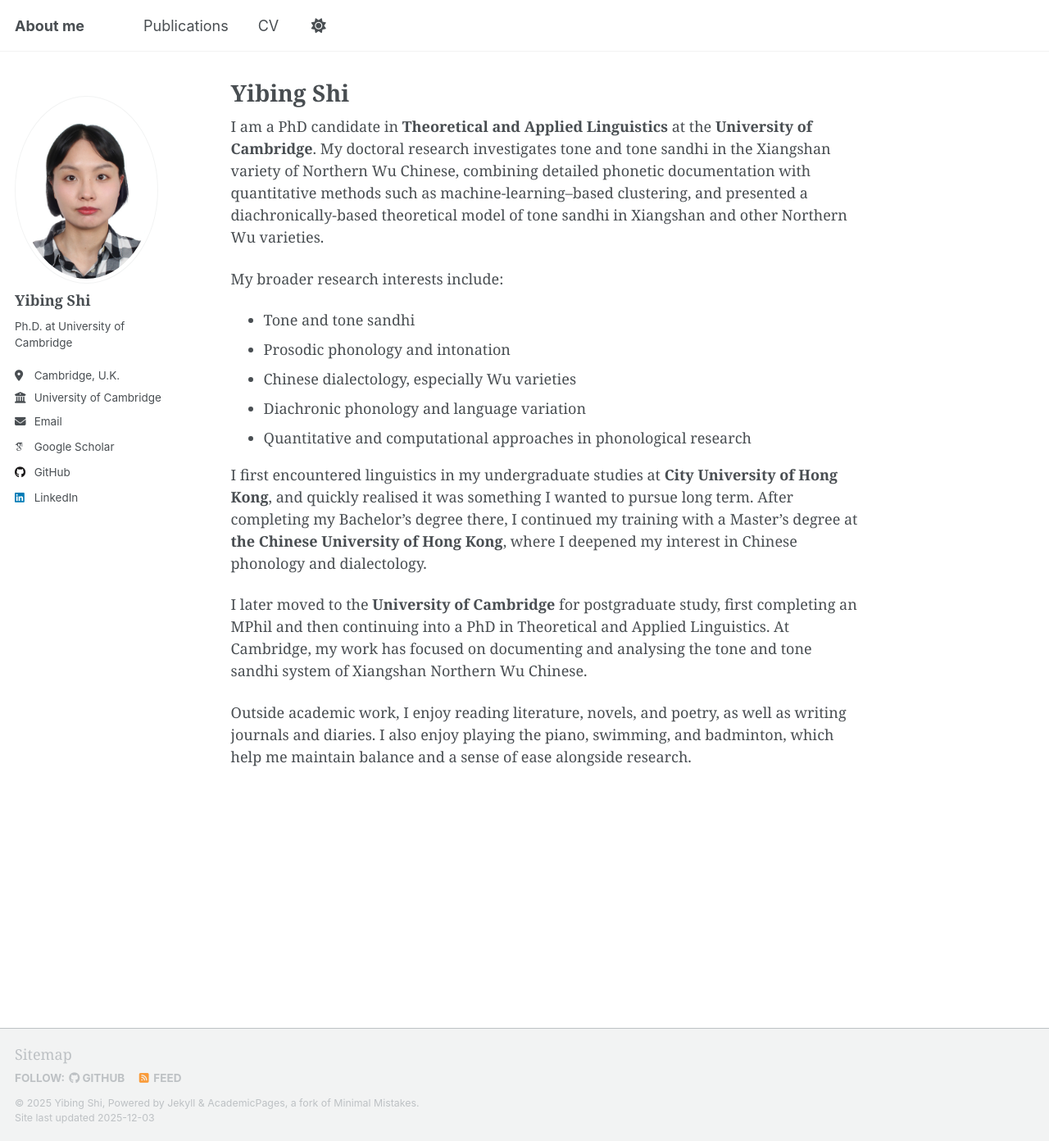
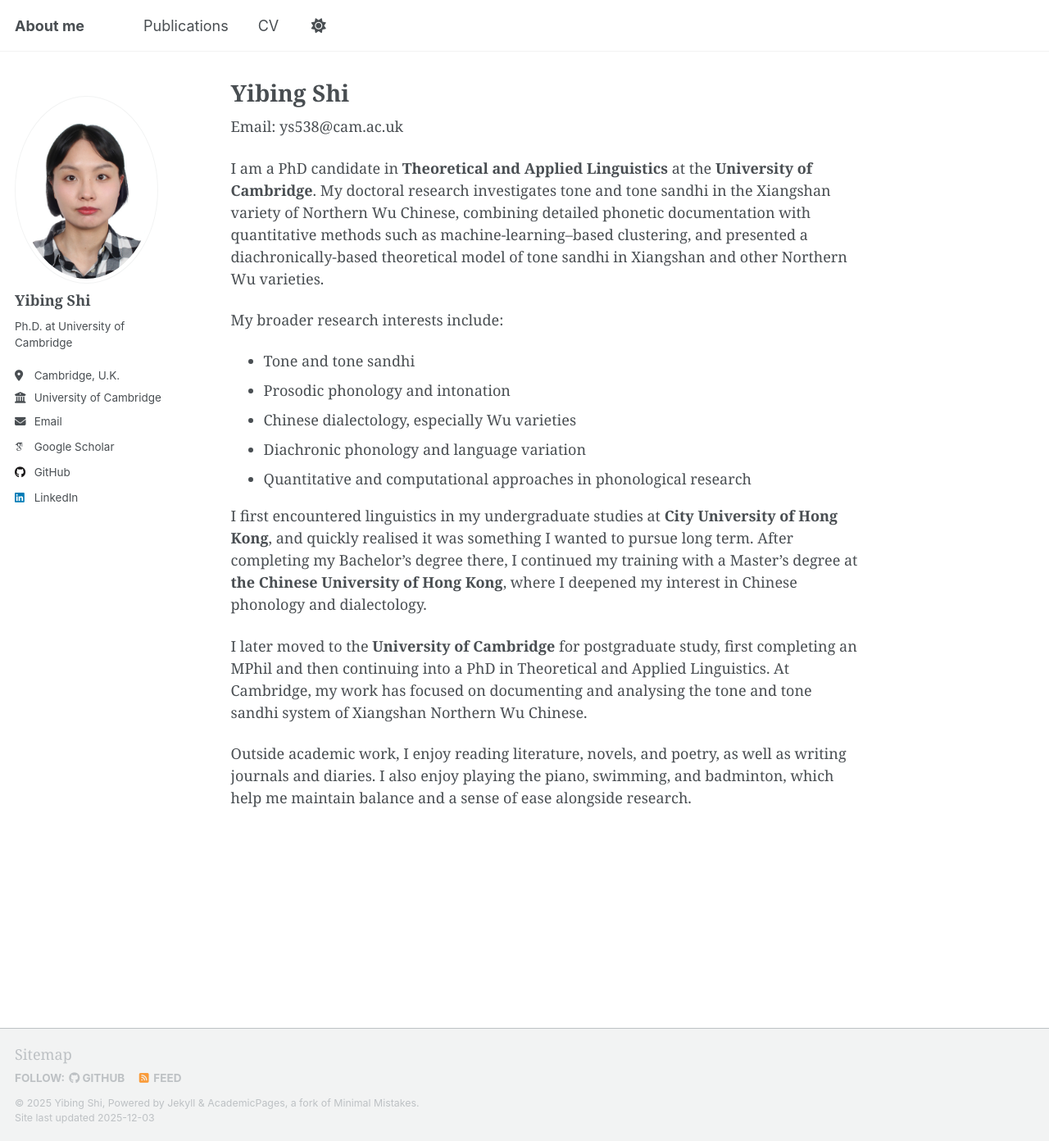
Before and after one commit to yibingshi418/yibingshi418.github.io, a Jekyll site: the page built from _pages/about.md, in a window 1280 px wide and 1392 px high. Shown: the whole window at 82% size. Built offline with Jekyll 4.4.1, drawn with Linux system fonts in a browser that asks for light colours; some web fonts are replaced; a script that is not in the unit is left out.

Commit message:
Update about.md

```diff
--- a/_pages/about.md
+++ b/_pages/about.md
@@ -6,6 +6,9 @@ redirect_from:
   - /about/
   - /about.html
 ---
+
+Email: <span>ys538@cam.ac.uk</span>
+
 
 I am a PhD candidate in **Theoretical and Applied Linguistics** at the **University of Cambridge**. My doctoral research investigates tone and tone sandhi in the Xiangshan variety of Northern Wu Chinese, combining detailed phonetic documentation with quantitative methods such as machine-learning–based clustering, and presented a diachronically-based theoretical model of tone sandhi in Xiangshan and other Northern Wu varieties.
 
```
